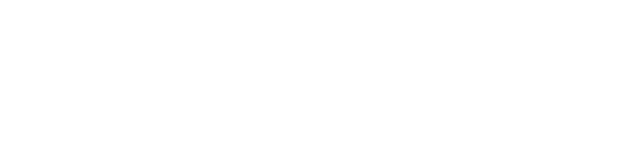
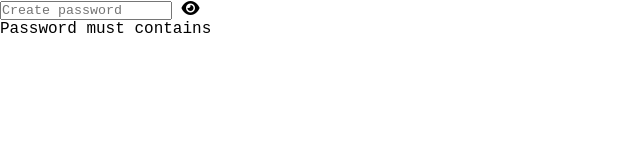
Before and after one commit to TOMJID/JavaScript-projects, a plain HTML site: page 05.Password Validation Check/index.html in a window 1280 px wide. Shown: the whole page, without its empty margins (0-640 px from the left). Drawn offline with Linux system fonts and the light colour scheme.

Commit message:
05. work in progress

```diff
--- a/05.Password Validation Check/index.html
+++ b/05.Password Validation Check/index.html
@@ -3,10 +3,22 @@
   <head>
     <meta charset="UTF-8" />
     <meta name="viewport" content="width=device-width, initial-scale=1.0" />
-
+    <link
+      rel="stylesheet"
+      href="https://cdnjs.cloudflare.com/ajax/libs/font-awesome/6.5.2/css/all.min.css" />
+    <link rel="stylesheet" href="style.css" />
     <title>Password Validation Check</title>
   </head>
   <body>
-    <script src="script.js"></script>
+    <div class="wrapper">
+      <div class="pass__field">
+        <input type="text" placeholder="Create password" />
+        <i class="fa-solid fa-eye"></i>
+        <div class="content"></div>
+        <p>Password must contains</p>
+        <ul class="requirement__list"></ul>
+      </div>
+    </div>
+
   </body>
 </html>
--- a/05.Password Validation Check/style.css
+++ b/05.Password Validation Check/style.css
@@ -0,0 +1,6 @@
+* {
+  margin: 0;
+  padding: 0;
+  box-sizing: border-box;
+  font-family: "Courier New", Courier, monospace;
+}
```
